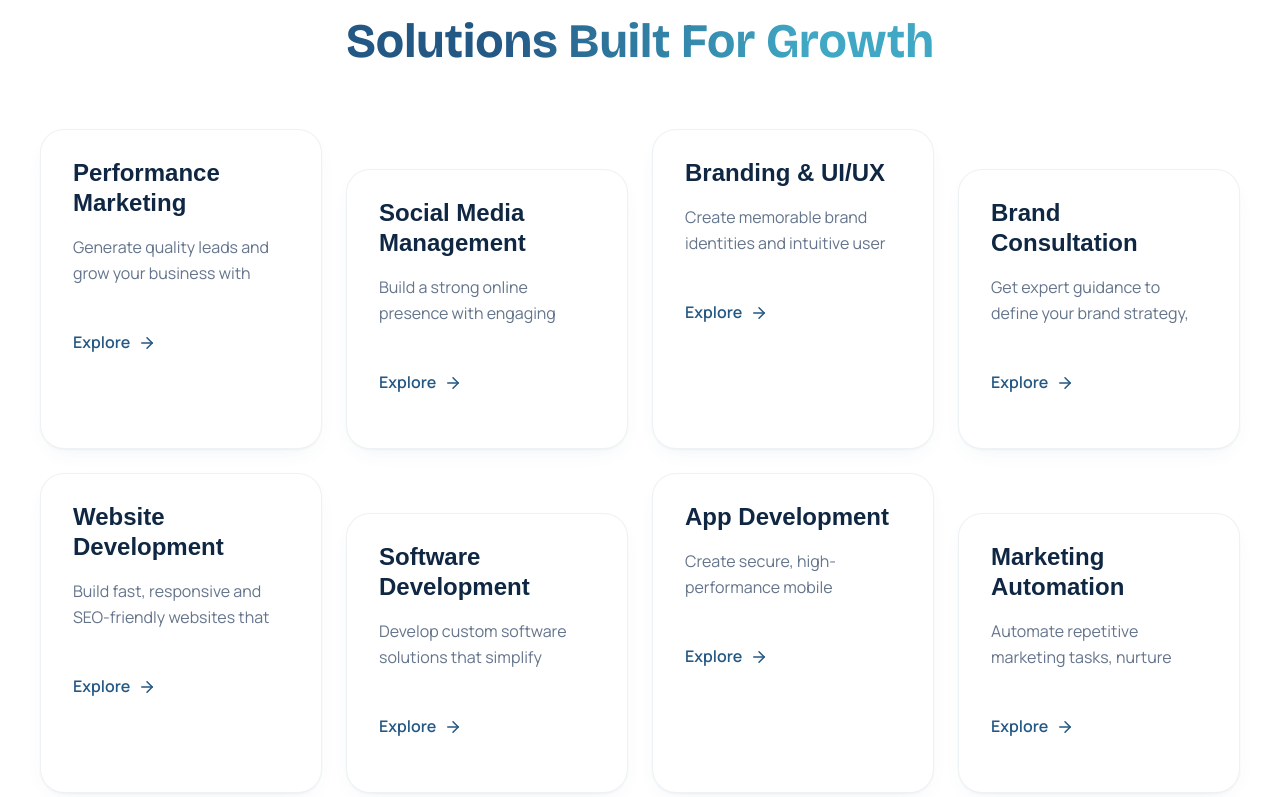
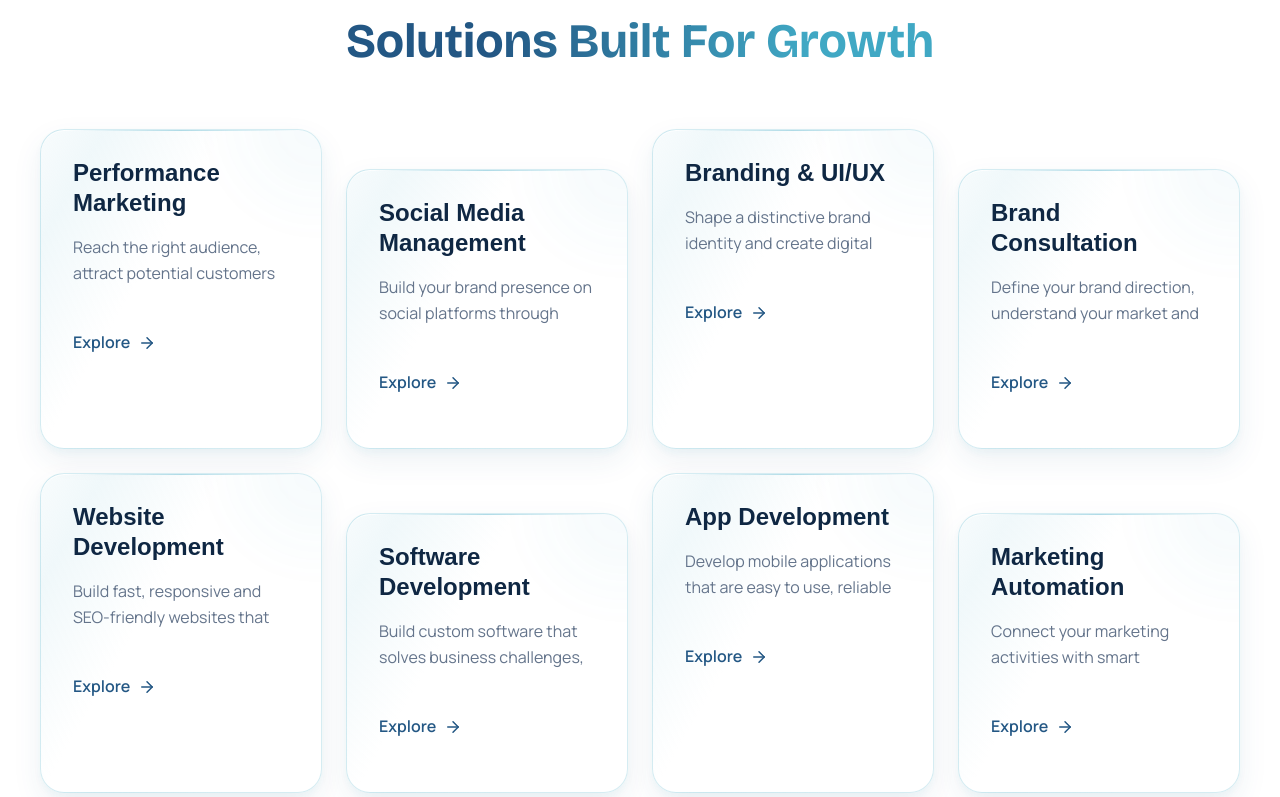
Before and after one commit to shraddharaninayak/Bootstack, a React (Vite) app: page / in a window 1280 px wide. Shown: the part 1543-2340 px from the top of the page. Built offline with nearby package versions, Linux system fonts and the light colour scheme.

Commit message:
updated service

```diff
--- a/src/components/Services.jsx
+++ b/src/components/Services.jsx
@@ -8,14 +8,13 @@ const SERVICES = [
     category: "Marketing",
     title: "Performance Marketing",
     description:
-      "Generate quality leads and grow your business with data-driven advertising on Google, Meta and other digital platforms.",
-  },
+      "Reach the right audience, attract potential customers and turn advertising campaigns into meaningful business results.",  },
   {
     slug: "social-media-management",
     category: "Marketing",
     title: "Social Media Management",
     description:
-      "Build a strong online presence with engaging content, consistent branding and strategic social media management.",
+      "Build your brand presence on social platforms through engaging content, consistent communication and an active community.",
   },
 
   {
@@ -23,14 +22,14 @@ const SERVICES = [
     category: "Branding",
     title: "Branding & UI/UX",
     description:
-      "Create memorable brand identities and intuitive user experiences that connect with your audience.",
+      "Shape a distinctive brand identity and create digital experiences that make your business easy to recognize and remember.",
   },
   {
     slug: "brand-consultation",
     category: "Branding",
     title: "Brand Consultation",
     description:
-      "Get expert guidance to define your brand strategy, strengthen your positioning and unlock new growth opportunities.",
+      "Define your brand direction, understand your market and build a clear strategy that helps your business stand apart.",
   },
 
   {
@@ -44,14 +43,14 @@ const SERVICES = [
     category: "Development",
     title: "Software Development",
     description:
-      "Develop custom software solutions that simplify operations, improve efficiency, and support your business goals.",
+      "Build custom software that solves business challenges, simplifies everyday processes and supports long term growth.",
   },
   {
     slug: "app-development",
     category: "Development",
     title: "App Development",
     description:
-      "Create secure, high-performance mobile applications that deliver seamless experiences on Android and iOS.",
+      "Develop mobile applications that are easy to use, reliable and designed around the needs of your customers.",
   },
 
   {
@@ -59,7 +58,7 @@ const SERVICES = [
     category: "Automation",
     title: "Marketing Automation",
     description:
-      "Automate repetitive marketing tasks, nurture leads and improve customer engagement with smart workflows.",
+      "Connect your marketing activities with smart workflows that save time, manage leads and keep customer communication consistent.",
   },
 ];
 
--- a/src/styles/globals.css
+++ b/src/styles/globals.css
@@ -503,6 +503,136 @@
 }
 
 /* ============================= */
+/* Services Glass / Tech Cards */
+/* ============================= */
+
+.services-section .mt-16 > a {
+  position: relative;
+  overflow: hidden;
+
+  /* Glass surface */
+  background: linear-gradient(
+    135deg,
+    rgba(255, 255, 255, 0.52),
+    rgba(238, 246, 247, 0.32)
+  );
+
+  border: 1px solid rgba(64, 168, 196, 0.22);
+
+  /* Soft glass shadow */
+  box-shadow:
+    0 12px 30px rgba(35, 87, 132, 0.08),
+    0 4px 10px rgba(64, 168, 196, 0.05),
+    inset 0 1px 0 rgba(255, 255, 255, 0.9);
+
+  backdrop-filter: blur(16px);
+  -webkit-backdrop-filter: blur(16px);
+
+  transition:
+    transform 0.4s ease,
+    border-color 0.4s ease,
+    box-shadow 0.4s ease,
+    background 0.4s ease;
+}
+
+/* Hover */
+.services-section .mt-16 > a:hover {
+  transform: translateY(-6px);
+
+  background: linear-gradient(
+    135deg,
+    rgba(255, 255, 255, 0.98),
+    rgba(238, 246, 247, 0.9)
+  );
+
+  border-color: rgba(64, 168, 196, 0.5);
+
+  box-shadow:
+    0 20px 45px rgba(35, 87, 132, 0.12),
+    0 0 25px rgba(64, 168, 196, 0.12),
+    inset 0 1px 0 rgba(255, 255, 255, 1);
+}
+
+/* Top glass highlight */
+.services-section .mt-16 > a::before {
+  content: "";
+
+  position: absolute;
+  top: 0;
+  left: 8%;
+  right: 8%;
+
+  height: 1px;
+
+  background: linear-gradient(
+    90deg,
+    transparent,
+    rgba(64, 168, 196, 0.6),
+    transparent
+  );
+
+  opacity: 0.7;
+}
+
+/* Soft tech glow */
+.services-section .mt-16 > a::after {
+  content: "";
+
+  position: absolute;
+
+  width: 150px;
+  height: 150px;
+
+  top: -80px;
+  right: -70px;
+
+  border-radius: 50%;
+
+  background: rgba(64, 168, 196, 0.1);
+
+  filter: blur(35px);
+
+  opacity: 0.45;
+
+  pointer-events: none;
+
+  transition:
+    opacity 0.4s ease,
+    transform 0.4s ease;
+}
+
+.services-section .mt-16 > a:hover::after {
+  opacity: 0.9;
+  transform: scale(1.15);
+}
+
+/* =========================================
+   SERVICES CARD LIGHT SWEEP
+   ========================================= */
+
+.services-section .mt-16 > a {
+  background: linear-gradient(
+    120deg,
+    rgba(255, 255, 255, 0.72) 35%,
+    rgba(64, 168, 196, 0.08) 50%,
+    rgba(255, 255, 255, 0.95) 65%
+  );
+
+  background-size: 220% 100%;
+  background-position: 100% 0;
+
+  transition:
+    background-position 0.8s ease,
+    transform 0.4s ease,
+    border-color 0.4s ease,
+    box-shadow 0.4s ease;
+}
+
+.services-section .mt-16 > a:hover {
+  background-position: 0% 0%;
+}
+
+/* ============================= */
 /* Why Choose Us Reveal */
 /* ============================= */
 
```
